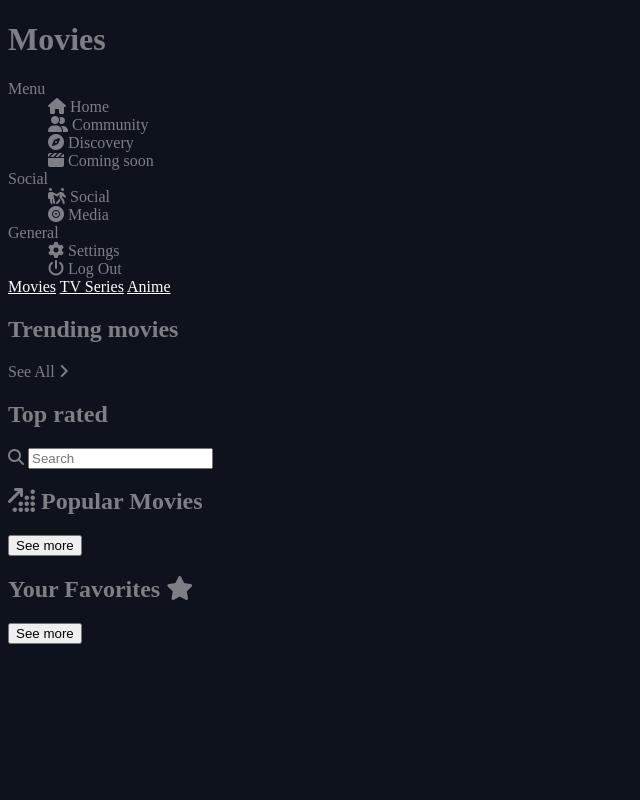
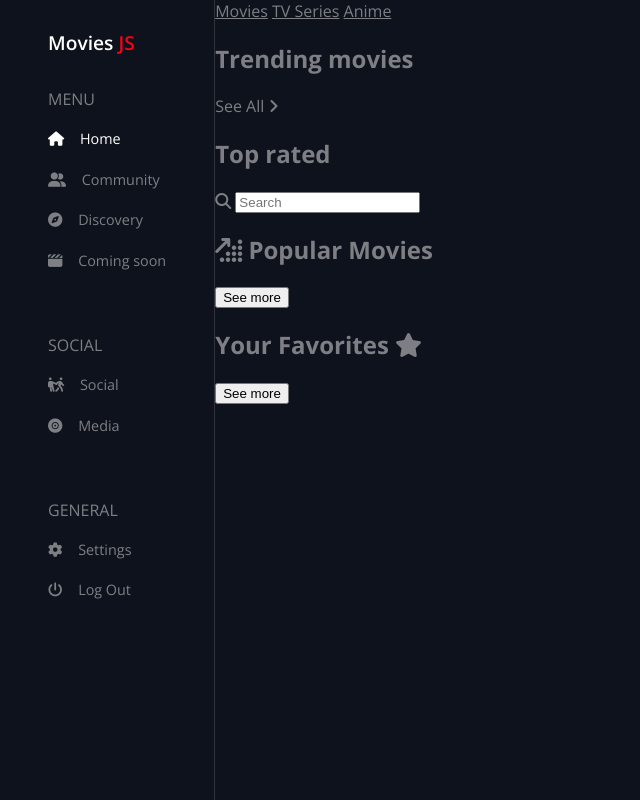
Before and after one commit to DavidBarcenas/javascript-workshops, a plain HTML site: page movies/index.html in a window 1280 px wide. Shown: the whole page, without its empty margins (0-640 px from the left). Drawn offline with nearby package versions, Linux system fonts and the light colour scheme; a script that the page names is missing.

Commit message:
add navigation styles

```diff
--- a/movies/css/styles.css
+++ b/movies/css/styles.css
@@ -1,18 +1,78 @@
 /* General */
 * { box-sizing: border-box; }
 
+:root {
+    --grey: #7d7f84;
+    --dark: #0e121c;
+    --red: #fd0016;
+    --font-family-text: 'Open Sans', sans-serif;
+    --font-weight-title1: 700;
+    --font-weight-title2: 600;
+    --font-weight-text1: 400;
+    --font-weight-text2: 500;
+}
+
 body {
-    background: rgb(14,18,28);
-    color: rgb(125,127,132);
+    background: var(--dark);
+    color: var(--grey);
+    font-family: var(--font-family-text);
     font-size: 16px;
+    height: 100vh;
     padding: 0;
+    margin: 0;
 }
 
 ul {
     list-style: none;
     margin: 0;
+    padding: 0;
 }
 
 a {
+    color: var(--grey);
+}
+
+.container {
+    display: flex;
+    height: 100%;
+}
+
+/* Navigation */
+.nav-container {
+    padding: 1rem 3rem 1rem 3rem;
+    border-right: 1px solid rgba(125, 127, 132, .3);
+}
+
+.nav-container h1 {
+    font-size: 1.2rem;
+    font-weight: var(--font-weight-title2);
     color: #fff;
+    margin-bottom: 2rem;
 }
+
+.nav-container h1 span {
+    color: var(--red);
+}
+
+.nav-group {
+    margin-bottom: 4rem;
+}
+
+.nav-group span {
+    display: block;
+    margin-bottom: 1.2rem;
+    text-transform: uppercase;
+}
+
+.nav-group ul li {
+    font-size: .9rem;
+    margin-bottom: 1.35rem;
+}
+
+.nav-group ul li i {
+    margin-right: .75rem;
+}
+
+.nav-group ul li.active {
+   color: #fff;
+}
--- a/movies/index.html
+++ b/movies/index.html
@@ -7,18 +7,21 @@
     <meta content="ie=edge" http-equiv="X-UA-Compatible">
     <title>Movies</title>
     <link href="https://cdnjs.cloudflare.com/ajax/libs/font-awesome/6.1.2/css/all.min.css" rel="stylesheet">
+    <link rel="preconnect" href="https://fonts.googleapis.com">
+    <link rel="preconnect" href="https://fonts.gstatic.com" crossorigin>
+    <link href="https://fonts.googleapis.com/css2?family=Open+Sans:wght@400;500;600;700&display=swap" rel="stylesheet">
     <link href="./css/styles.css" rel="stylesheet">
 </head>
 <body>
 <div class="container">
     <div class="nav-container">
-        <h1>Movies</h1>
+        <h1>Movies <span>JS</span></h1>
         <div class="nav-section">
             <nav>
                 <div class="nav-group">
                     <span>Menu</span>
                     <ul>
-                        <li>
+                        <li class="active">
                             <i class="fa-solid fa-house"></i>
                             Home
                         </li>
```
